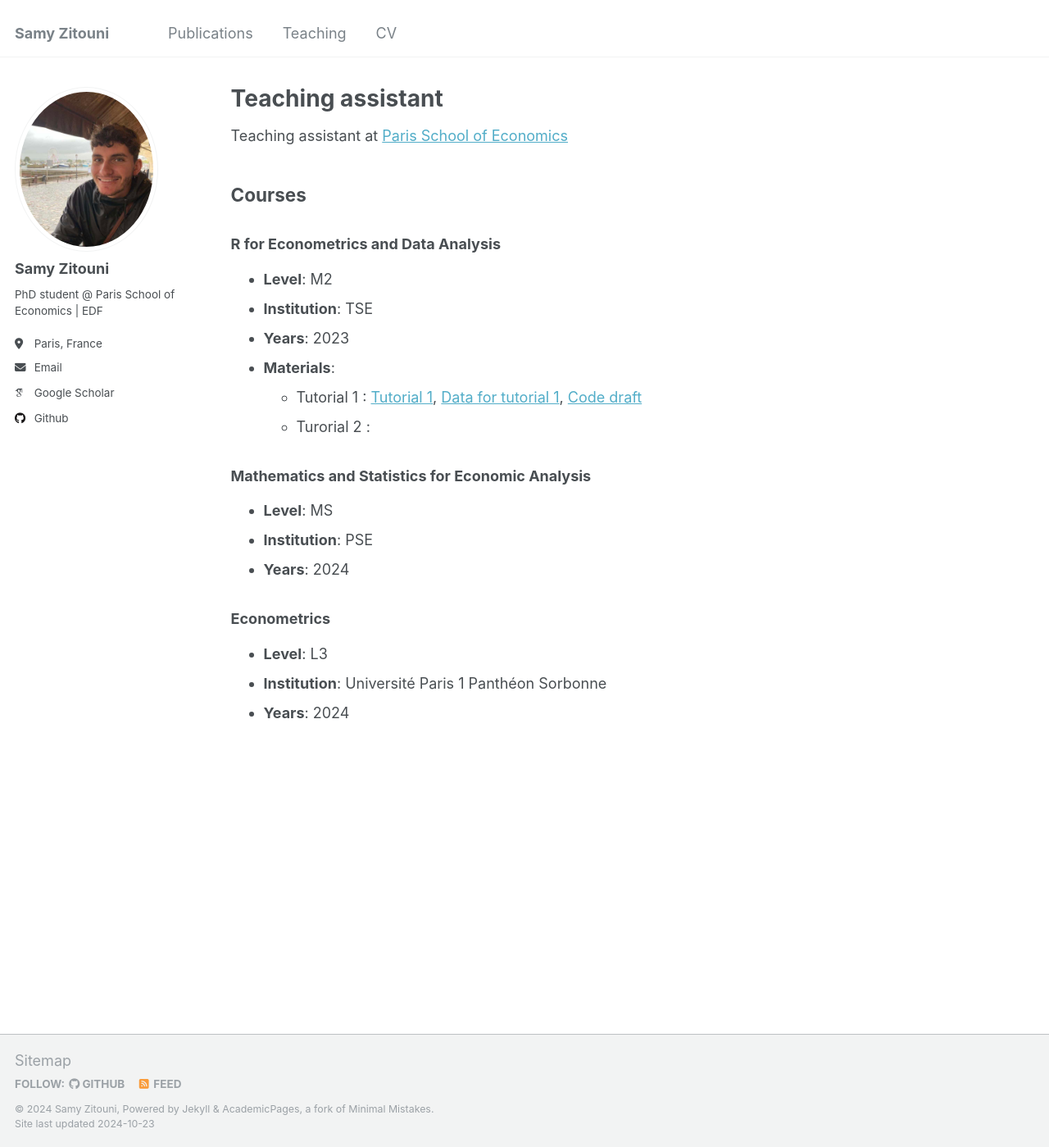
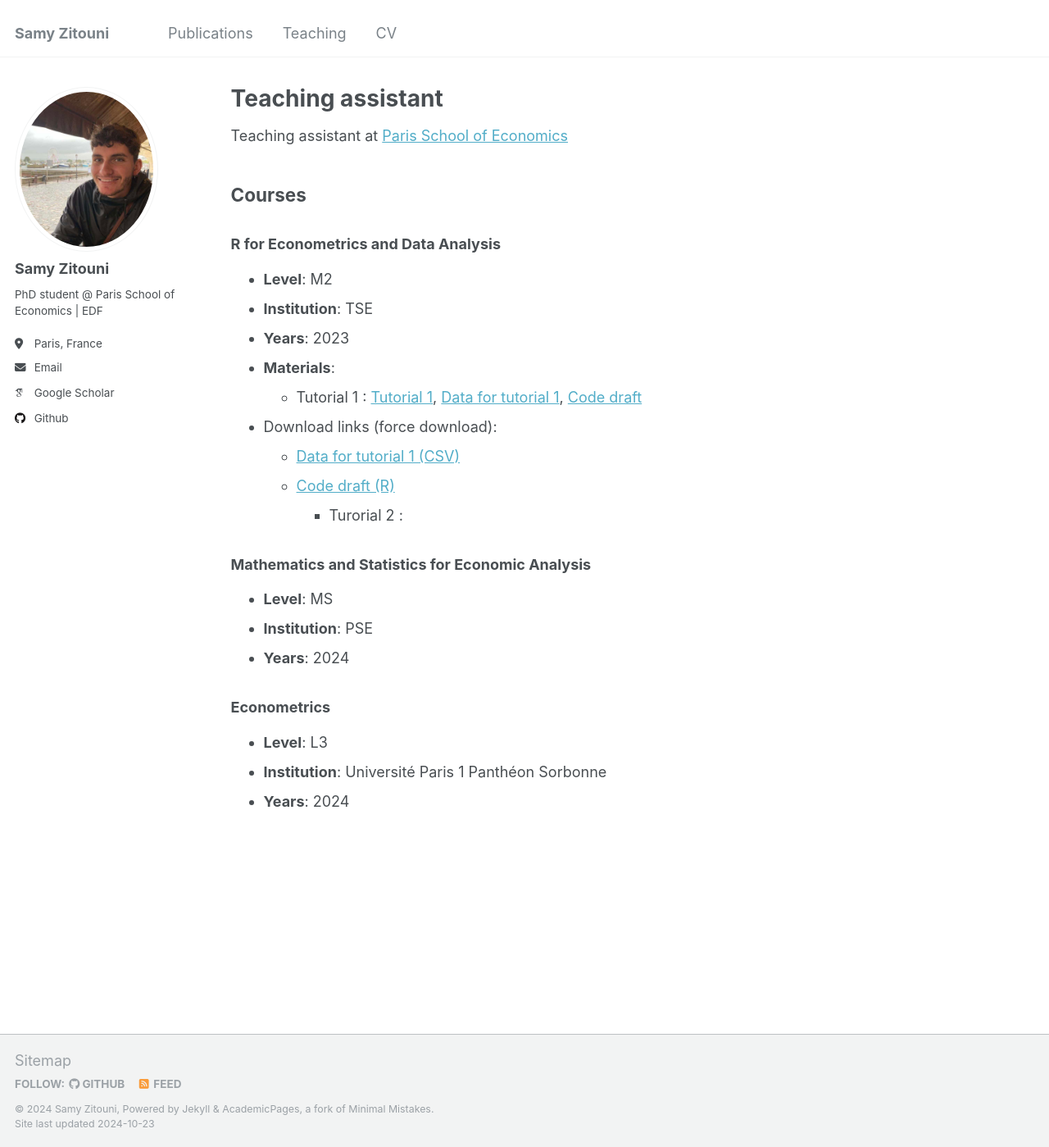
Before and after one commit to SamyZtn/samyzitouni.github.io, a Jekyll site: the page built from _pages/teaching.md, in a window 1280 px wide and 1399 px high. Shown: the whole window at 82% size. Built offline with Jekyll 4.4.1, drawn with Linux system fonts in a browser that asks for light colours; some web fonts are replaced.

Commit message:
Update teaching.md

```diff
--- a/_pages/teaching.md
+++ b/_pages/teaching.md
@@ -17,6 +17,9 @@ Teaching assistant at [Paris School of Economics](https://www.parisschoolofecono
      - Tutorial 1 : [Tutorial 1](https://raw.githubusercontent.com/SamyZtn/samyzitouni.github.io/master/files/TD1_R.pdf),
 [Data for tutorial 1](https://raw.githubusercontent.com/SamyZtn/samyzitouni.github.io/master/files/imdb_top250_french.csv),
 [Code draft](https://raw.githubusercontent.com/SamyZtn/samyzitouni.github.io/master/files/tuto1.R)
+- Download links (force download):
+  - <a href="https://raw.githubusercontent.com/SamyZtn/samyzitouni.github.io/master/files/imdb_top250_french.csv" download>Data for tutorial 1 (CSV)</a>
+  - <a href="https://raw.githubusercontent.com/SamyZtn/samyzitouni.github.io/master/files/tuto1.R" download>Code draft (R)</a>
      - Turorial 2 :
 
 ### Mathematics and Statistics for Economic Analysis
```
